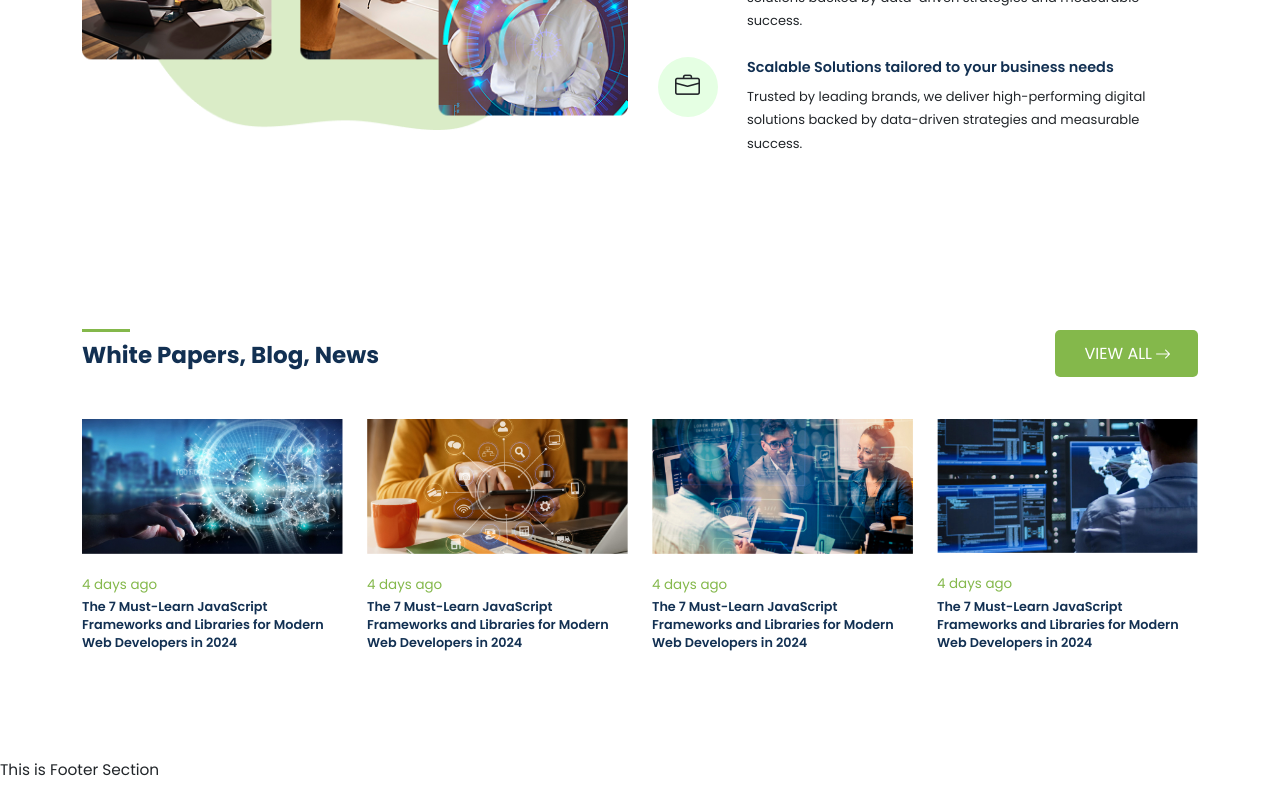
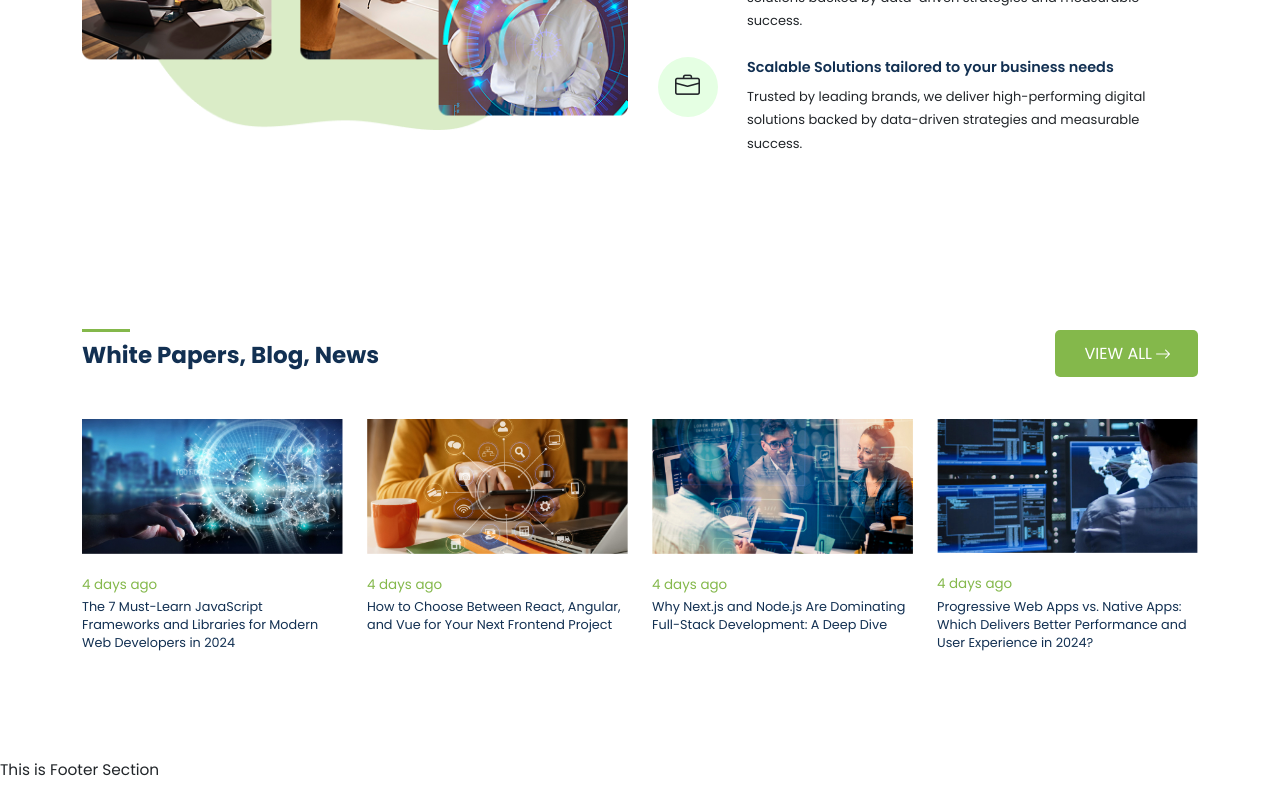
Before and after one commit to praveengupthanandipati/plusquest, a React (Vite) app: page / in a window 1280 px wide. Shown: the part 2505-3305 px from the top of the page. Built offline with nearby package versions, Linux system fonts and the light colour scheme.

Commit message:
commit files

```diff
--- a/src/components/HomeBlogs.jsx
+++ b/src/components/HomeBlogs.jsx
@@ -17,19 +17,19 @@ const HomeBlogs = () => {
         {
             image:Blog02Img,
             date:"4 days ago",
-            title:"The 7 Must-Learn JavaScript Frameworks and Libraries for Modern Web Developers in 2024",
+            title:"How to Choose Between React, Angular, and Vue for Your Next Frontend Project",
             link:"/blog"
         },
         {
             image:Blog03Img,
             date:"4 days ago",
-            title:"The 7 Must-Learn JavaScript Frameworks and Libraries for Modern Web Developers in 2024",
+            title:"Why Next.js and Node.js Are Dominating Full-Stack Development: A Deep Dive",
             link:"/blog"
         },
         {
             image:Blog04Img,
             date:"4 days ago",
-            title:"The 7 Must-Learn JavaScript Frameworks and Libraries for Modern Web Developers in 2024",
+            title:"Progressive Web Apps vs. Native Apps: Which Delivers Better Performance and User Experience in 2024?",
             link:"/blog"
         },
     ]
@@ -43,7 +43,7 @@ const HomeBlogs = () => {
                   </figure>
                   <article>
                     <p class="p-0 m-0"><small className="text-primary-color">{blogItem.date}</small></p>
-                    <h5 className="text-secondary-color font-semibold">{blogItem.title}</h5>
+                    <h5 className="text-secondary-color font-regular">{blogItem.title}</h5>
                   </article>
                 </Link>
             </div>
```
